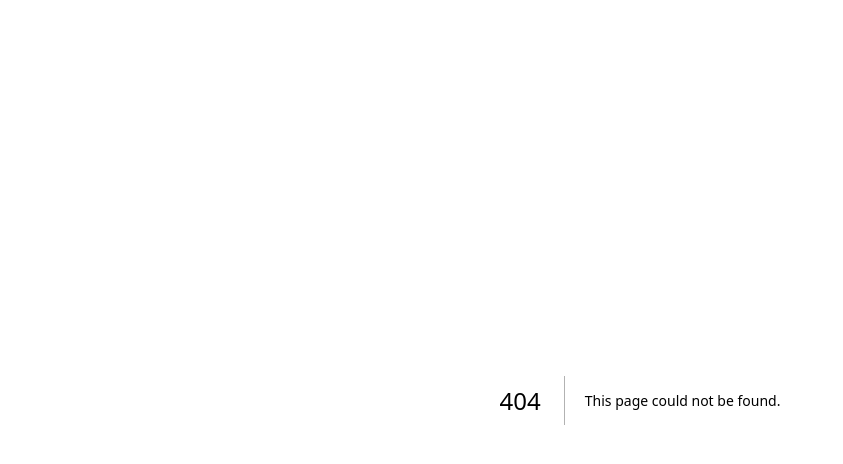
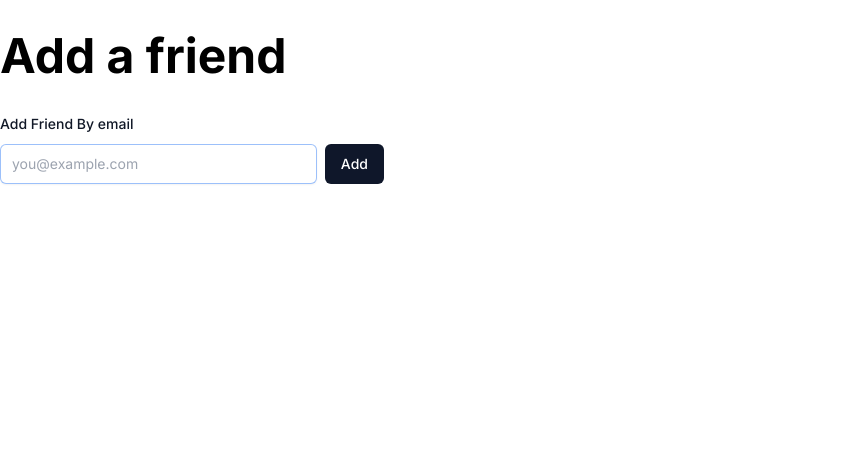
Before and after one commit to joe-robin/chat-app, a Next.js app: page /dashboard/add in a window 1280 px wide. Before the commit this address had no page. Shown: the top 464 px of the page, without its empty margins (0-843 px from the left). Built offline with nearby package versions, Linux system fonts and the light colour scheme.

Commit message:
login complete and add friend page addes

```diff
--- a/package.json
+++ b/package.json
@@ -10,6 +10,7 @@
   },
   "dependencies": {
     "@next-auth/upstash-redis-adapter": "^3.0.4",
+    "@tailwindcss/forms": "^0.5.3",
     "@types/node": "18.16.3",
     "@types/react": "18.2.0",
     "@types/react-dom": "18.2.1",
@@ -25,6 +26,7 @@
     "postcss": "8.4.23",
     "react": "18.2.0",
     "react-dom": "18.2.0",
+    "react-hook-form": "^7.43.9",
     "react-hot-toast": "^2.4.1",
     "tailwind-merge": "^1.12.0",
     "tailwindcss": "3.3.2",
--- a/src/app/login/page.tsx
+++ b/src/app/(auth)/login/page.tsx
@@ -14,7 +14,6 @@
     setLoading(true)
 
     try {
-      throw new Error('why')
       await signIn('google')
     } catch (eror) {
       toast.error('Something went wrong')
@@ -25,7 +24,7 @@
 
   return (
     <div className="flex min-h-full items-center justify-center py-12 px-4 sm:px-6 lg:px-8 relative">
-      <div className="w-full flex flex-col items-center max-w-md space-y-8">
+      <div className="w-full flex flex-col items-center max-w-md space-y-8 bg-yell">
         <div className="flex flex-col items-center gap-8">
           logo
           <h2 className="mt-6 text-center text-3xl font-bold tracking-tight text-gray-900">
--- /dev/null
+++ b/src/app/(dashboard)/dashboard/add/page.tsx
@@ -0,0 +1,11 @@
+import AddFriendButton from '@/components/AddFriendButton'
+import { FC } from 'react'
+
+export default function Add() {
+  return (
+    <main className="pt-8">
+      <h1 className="font-bold text-5xl mb-8">Add a friend</h1>
+      <AddFriendButton />
+    </main>
+  )
+}
--- a/src/app/page.tsx
+++ b/src/app/(dashboard)/dashboard/page.tsx
@@ -1,5 +1,4 @@
 import Button from '@/components/ui/Button'
-import { db } from '@/lib/db'
 import { Inter } from 'next/font/google'
 import { FC } from 'react'
 
--- a/src/app/layout.tsx
+++ b/src/app/layout.tsx
@@ -5,8 +5,8 @@
 const inter = Inter({ subsets: ['latin'] })
 
 export const metadata = {
-  title: 'Create Next App',
-  description: 'Generated by create next app',
+  title: "Joe's Chat App",
+  description: 'This will beat Chat Gpt I hop',
 }
 
 export default function RootLayout({
--- /dev/null
+++ b/src/components/AddFriendButton.tsx
@@ -0,0 +1,27 @@
+'use-client'
+
+import { FC } from 'react'
+import Button from './ui/Button'
+
+interface AddFriendButtonProps {}
+
+export default function AddFriendButton(props: FC<AddFriendButtonProps>) {
+  return (
+    <form className="max-w-sm">
+      <label
+        htmlFor="email"
+        className="block text-sm font-medium leading-6 text-gray-900"
+      >
+        Add Friend By email
+      </label>
+      <div className="mt-2 flex gap-2">
+        <input
+          type={'text'}
+          className="block w-full rounded-md border-0 py-1.5 text-gray-900 shadow-sm ring-1 ring-inset placeholder:text-gray-400 focus:ring-2 focus:ring-inset focus:ring-indigo-600 sm:text-sm sm:leading-6"
+          placeholder="you@example.com"
+        />
+        <Button>Add</Button>
+      </div>
+    </form>
+  )
+}
--- a/src/components/Providers.tsx
+++ b/src/components/Providers.tsx
@@ -6,11 +6,11 @@
   children: React.ReactNode
 }
 
-export default function Providers(props: ProvidersProps) {
+export default function Providers({ children }: ProvidersProps) {
   return (
     <>
       <Toaster position="top-center" reverseOrder={false} />
-      {props.children}
+      {children}
     </>
   )
 }
--- a/tailwind.config.js
+++ b/tailwind.config.js
@@ -14,5 +14,5 @@
       },
     },
   },
-  plugins: [],
+  plugins: [require('@tailwindcss/forms')],
 }
```
Also changed, not shown: src/pages/api/auth/[...nextauth].ts (renamed from src/page/api/auth/[...nextauth].ts), 1 other file (tests, documents, lock files or other folders).
